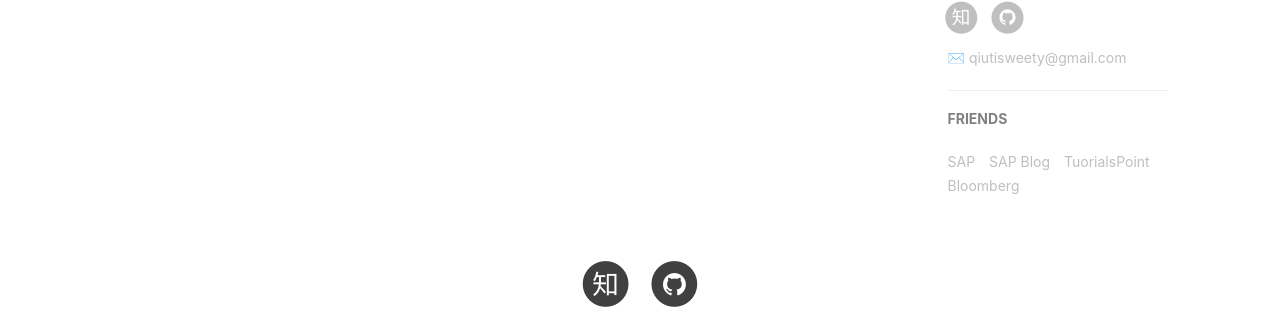
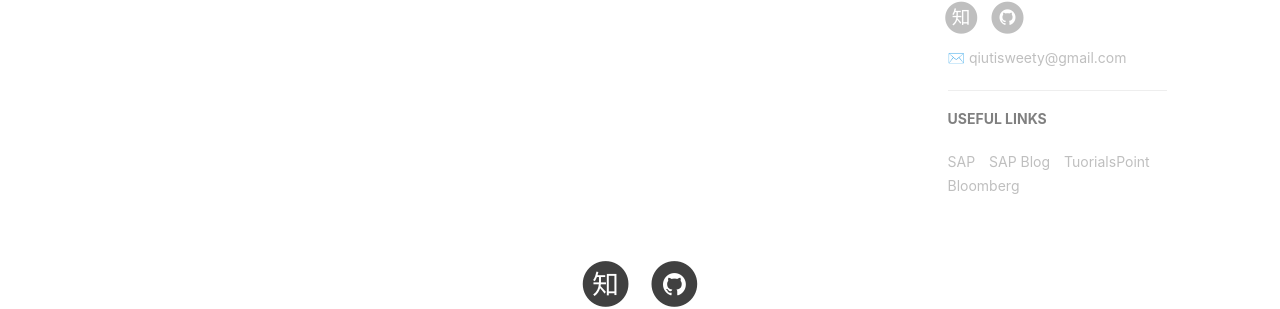
Before and after one commit to kittyworkshop/kittyworkshop.github.io, a Jekyll site: the page built from index.html, in a window 1280 px wide. Shown: the part 914-1223 px from the top of the page. Built offline with Jekyll 4.4.1, drawn with Linux system fonts in a browser that asks for light colours; nearby versions of some CDN libraries; the list of posts is cut into pages by our own code; comment, search, counter and statistics services are not loaded.

Commit message:
Update page.html

```diff
--- a/_layouts/page.html
+++ b/_layouts/page.html
@@ -52,7 +52,7 @@ layout: default
                 <!-- Friends Blog -->
                 {% if site.friends %}
                 <hr>
-                <h5>FRIENDS</h5>
+                <h5>USEFUL LINKS</h5>
                 <ul class="list-inline">
                     {% for friend in site.friends %}
                         <li><a href="{{friend.href}}">{{friend.title}}</a></li>
@@ -193,7 +193,7 @@ layout: default
                 <!-- Friends Blog -->
                 {% if site.friends %}
                 <hr>
-                <h5>FRIENDS</h5>
+                <h5>USEFUL LINKS</h5>
                 <ul class="list-inline">
                     {% for friend in site.friends %}
                         <li><a href="{{friend.href}}">{{friend.title}}</a></li>
```
